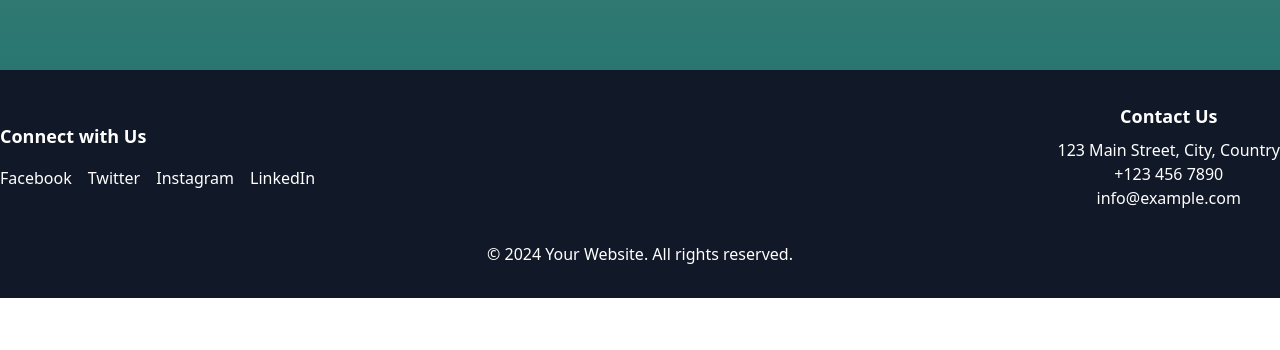
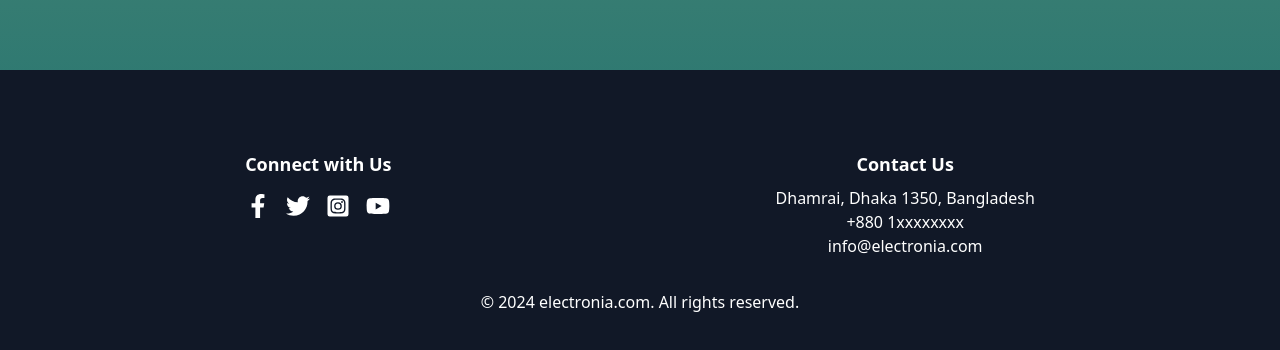
Before and after one commit to Jobayer-Ahmmed/electronia-client, a React (Vite) app: page / in a window 1280 px wide. Shown: the part 2434-2784 px from the top of the page. Before the commit the page ends 2732 px from the top, so only its background shows below. Built offline with nearby package versions, Linux system fonts and the light colour scheme; no server answers.

Commit message:
update: footer

```diff
--- a/src/shared/Footer.jsx
+++ b/src/shared/Footer.jsx
@@ -1,27 +1,34 @@
+import { Link } from "react-router-dom";
+import {FaFacebookF} from "react-icons/fa"
+import {FaTwitter} from "react-icons/fa"
+import {FaInstagramSquare} from "react-icons/fa"
+import {FaYoutube} from "react-icons/fa"
 
 
 const Footer = () => {
   return (
-    <footer className="bg-gray-900 text-white py-8">
-      <div className="container mx-auto flex flex-col md:flex-row justify-between items-center">
+    <footer className="bg-gray-900 text-white px-5 md:px-20 lg:px-40 py-20 ">
+      <div className="container mx-auto flex flex-col md:flex-row justify-center md:gap-40 lg:gap-96">
         <div className="text-center md:text-left">
           <h2 className="text-lg font-semibold">Connect with Us</h2>
-          <div className="flex justify-center md:justify-start mt-4">
-            <a href="#" className="mr-4 hover:text-gray-300">Facebook</a>
-            <a href="#" className="mr-4 hover:text-gray-300">Twitter</a>
-            <a href="#" className="mr-4 hover:text-gray-300">Instagram</a>
-            <a href="#" className="hover:text-gray-300">LinkedIn</a>
+          <div className="flex justify-center gap-4 mt-4">
+            <Link to={"https://www.facebook.com/"}><FaFacebookF className="text-2xl"/></Link>
+            <Link to={"https://twitter.com/"}><FaTwitter className="text-2xl"/></Link>
+            <Link to={"https://www.instagram.com/"}><FaInstagramSquare className="text-2xl"/></Link>
+            <Link to={"https://www.youtube.com"}><FaYoutube className="text-2xl"/></Link>
+
+
           </div>
         </div>
         <div className="text-center mt-6 md:mt-0">
           <h2 className="text-lg font-semibold">Contact Us</h2>
-          <p className="mt-2">123 Main Street, City, Country</p>
-          <p>+123 456 7890</p>
-          <p>info@example.com</p>
+          <p className="mt-2">Dhamrai, Dhaka 1350, Bangladesh</p>
+          <p>+880 1xxxxxxxx</p>
+          <p>info@electronia.com</p>
         </div>
       </div>
       <div className="text-center mt-8">
-        <p>&copy; 2024 Your Website. All rights reserved.</p>
+        <p>&copy; 2024 electronia.com. All rights reserved.</p>
       </div>
     </footer>
   );
```
